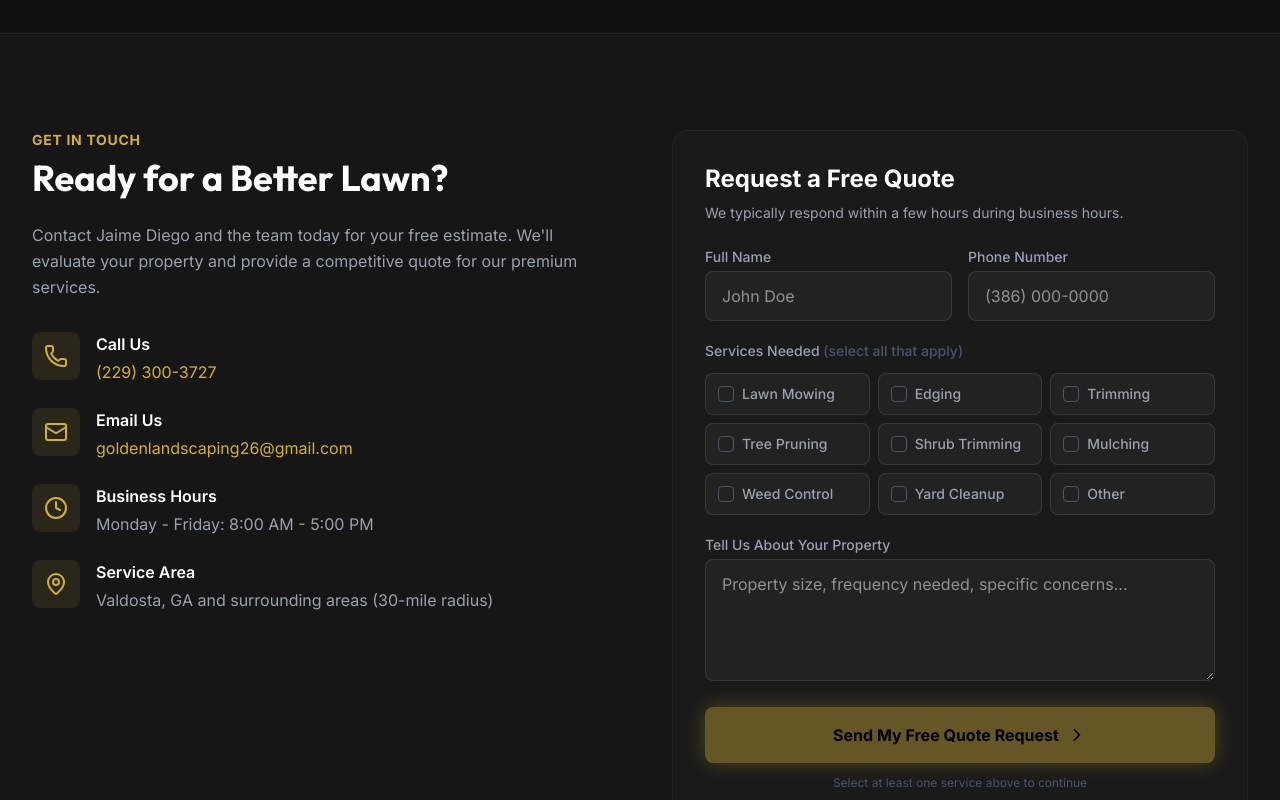
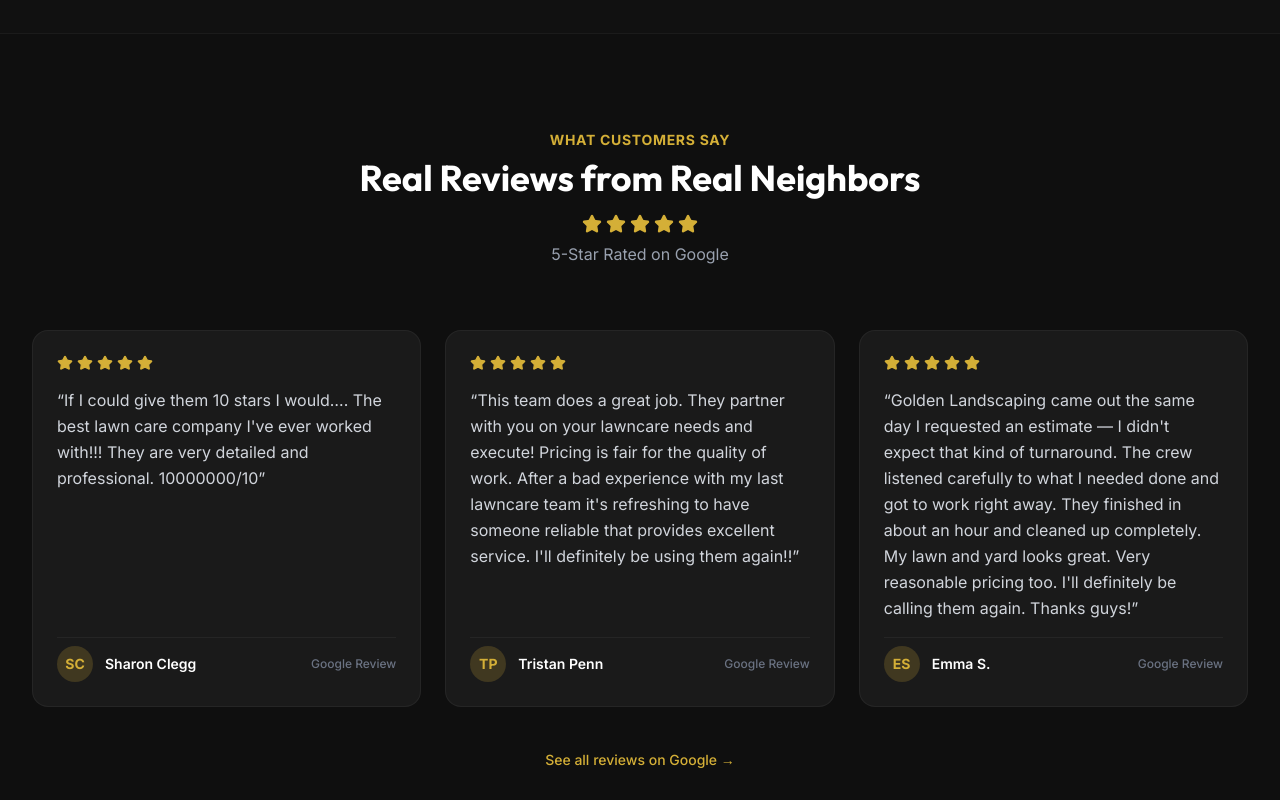
Before and after one commit to brodybcm/Golden-LandScaping, a Next.js app: page / in a window 1280 px wide. Shown: the part 4860-5660 px from the top of the page. Built offline with nearby package versions, Linux system fonts and the light colour scheme.

Commit message:
Add customer testimonials section with 3 Google reviews

```diff
--- a/src/app/page.tsx
+++ b/src/app/page.tsx
@@ -247,6 +247,65 @@ export default function Home() {
         </div>
       </section>
 
+      {/* Testimonials Section */}
+      <section className="py-24 bg-[#0f0f0f] border-t border-white/5" id="reviews">
+        <div className="max-w-7xl mx-auto px-4 sm:px-6 lg:px-8">
+          <div className="text-center mb-16">
+            <h2 className="text-primary font-bold uppercase tracking-wider text-sm mb-2">What Customers Say</h2>
+            <h3 className="text-4xl font-heading font-bold text-white mb-4">Real Reviews from Real Neighbors</h3>
+            <div className="flex justify-center gap-1 mb-2">
+              {[...Array(5)].map((_, i) => <Star key={i} className="h-5 w-5 text-primary fill-primary" />)}
+            </div>
+            <p className="text-gray-400">5-Star Rated on Google</p>
+          </div>
+          <div className="grid md:grid-cols-3 gap-6">
+            {[
+              {
+                name: "Sharon Clegg",
+                review: "If I could give them 10 stars I would…. The best lawn care company I've ever worked with!!! They are very detailed and professional. 10000000/10",
+                initials: "SC"
+              },
+              {
+                name: "Tristan Penn",
+                review: "This team does a great job. They partner with you on your lawncare needs and execute! Pricing is fair for the quality of work. After a bad experience with my last lawncare team it's refreshing to have someone reliable that provides excellent service. I'll definitely be using them again!!",
+                initials: "TP"
+              },
+              {
+                name: "Emma S.",
+                review: "Golden Landscaping came out the same day I requested an estimate — I didn't expect that kind of turnaround. The crew listened carefully to what I needed done and got to work right away. They finished in about an hour and cleaned up completely. My lawn and yard looks great. Very reasonable pricing too. I'll definitely be calling them again. Thanks guys!",
+                initials: "ES"
+              }
+            ].map((t, i) => (
+              <div key={i} className="bg-[#1a1a1a] rounded-2xl p-6 border border-white/5 flex flex-col gap-4 hover:border-primary/30 transition-colors">
+                <div className="flex gap-1">
+                  {[...Array(5)].map((_, s) => <Star key={s} className="h-4 w-4 text-primary fill-primary" />)}
+                </div>
+                <p className="text-gray-300 leading-relaxed flex-1">&ldquo;{t.review}&rdquo;</p>
+                <div className="flex items-center justify-between pt-2 border-t border-white/5">
+                  <div className="flex items-center gap-3">
+                    <div className="bg-primary/20 text-primary font-bold text-sm w-9 h-9 rounded-full flex items-center justify-center">
+                      {t.initials}
+                    </div>
+                    <span className="text-white font-semibold text-sm">{t.name}</span>
+                  </div>
+                  <span className="text-xs text-gray-500 font-medium">Google Review</span>
+                </div>
+              </div>
+            ))}
+          </div>
+          <div className="text-center mt-10">
+            <a
+              href="https://www.google.com/maps/search/?api=1&query=Golden+Landscaping+LLC+Valdosta+GA"
+              target="_blank"
+              rel="noopener noreferrer"
+              className="inline-flex items-center gap-2 text-primary hover:underline font-medium text-sm"
+            >
+              See all reviews on Google →
+            </a>
+          </div>
+        </div>
+      </section>
+
       {/* Contact Section */}
       <section className="py-24 bg-[#161616] border-t border-white/5" id="contact">
         <div className="max-w-7xl mx-auto px-4 sm:px-6 lg:px-8">
```
